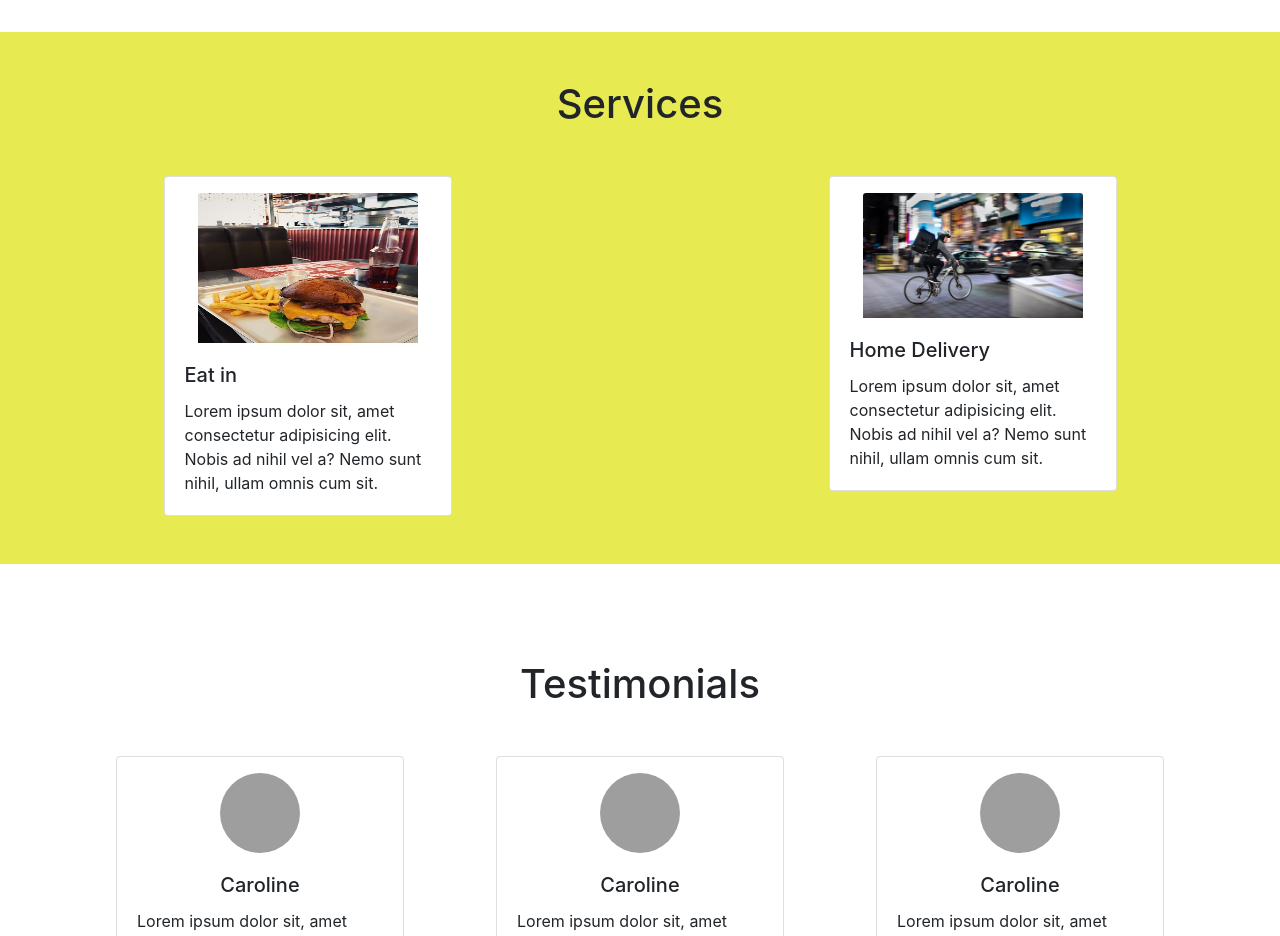
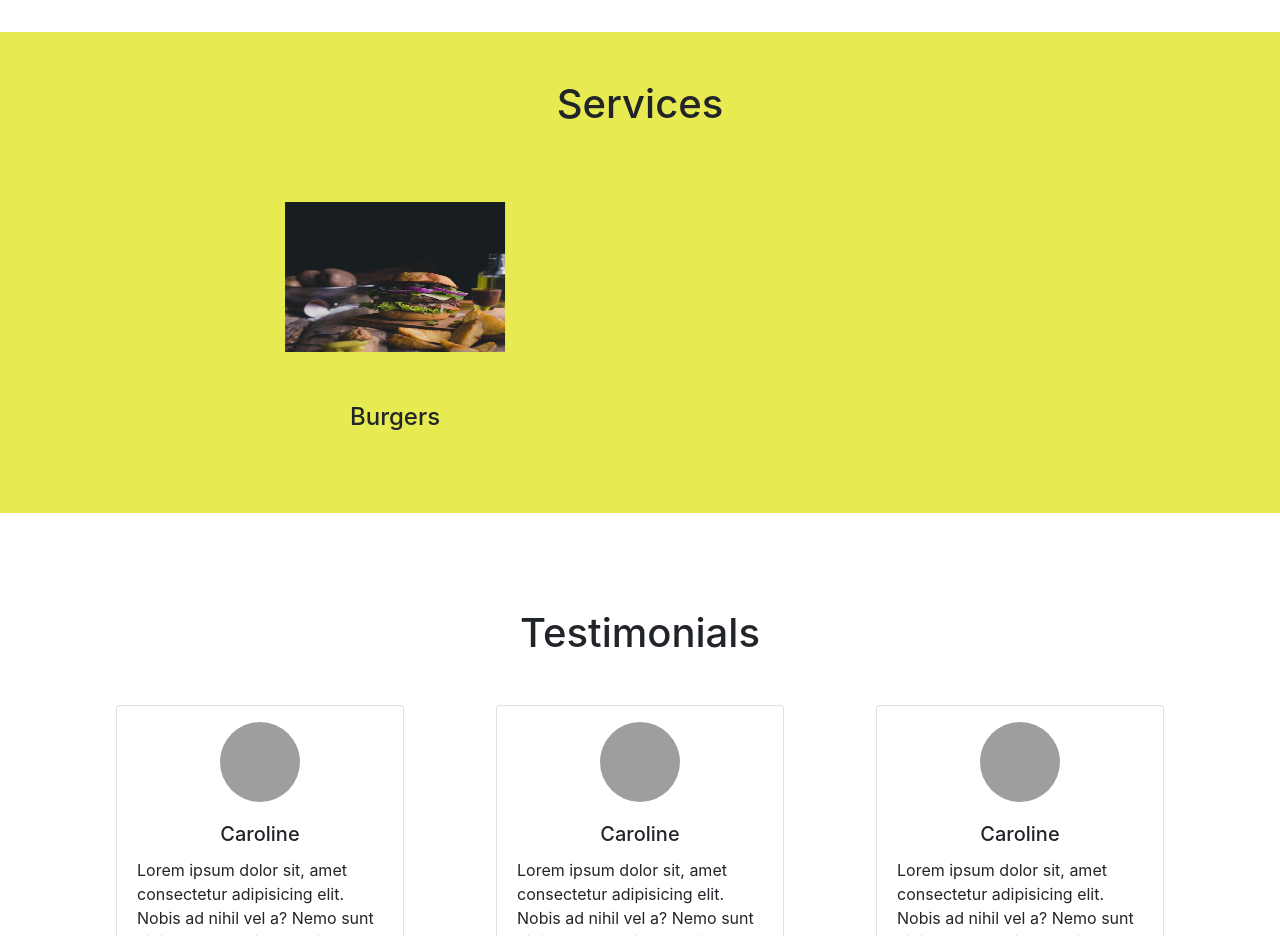
Before and after one commit to ArinzeOkorji/food-queen, a plain HTML site: page index.html in a window 1280 px wide. Shown: the part 1280-2216 px from the top of the page. Drawn offline with nearby package versions, Linux system fonts and the light colour scheme; grey boxes are pictures that could not be loaded.

Commit message:
feat: Added Foods in services

```diff
--- a/index.html
+++ b/index.html
@@ -60,7 +60,7 @@
     <div class="services py-5 mt-5" id="services">
         <div class="container">
             <h1 class="text-center">Services</h1>
-            <div class="row mt-5">
+            <!-- <div class="row mt-5">
                 <div class="col-md-5 col-12">
                     <div class="card pt-3 mx-auto mx-md-auto mb-5 mb-md-0" style="width: 18rem;">
                         <img class="card-img-top" src="img/eat-in.jpg" alt="Card image cap" />
@@ -80,6 +80,28 @@
                             <p class="card-text">
                                 Lorem ipsum dolor sit, amet consectetur adipisicing elit. Nobis ad nihil vel a? Nemo sunt nihil, ullam omnis cum sit.
                             </p>
+                        </div>
+                    </div>
+                </div>
+            </div> -->
+            <div id="carouselExampleSlidesOnly" class="carousel slide" data-ride="carousel">
+                <div class="carousel-inner">
+                    <div class="carousel-item active">
+                        <div>
+                            <img class="d-block" src="img/burgers.jpg" alt="First slide">
+                            <h4 class="text-center">Burgers</h4>
+                        </div>
+                    </div>
+                    <div class="carousel-item">
+                        <div>
+                            <img class="d-block" src="img/frech-fries.jpg" alt="Second slide">
+                            <h4 class="text-center">French Fries</h4>
+                        </div>
+                    </div>
+                    <div class="carousel-item">
+                        <div>
+                            <img class="d-block" src="img/pizza.jpg" alt="Third slide">
+                            <h4 class="text-center">Pizza</h4>
                         </div>
                     </div>
                 </div>
--- a/style.css
+++ b/style.css
@@ -73,3 +73,10 @@
 form {
     margin: 0 auto;
 }
+
+.carousel-item div {
+    height: 289px;
+    display: grid;
+    align-items: center;
+    margin-top: 40px;
+}
```
Also changed, not shown: img/burgers.jpg (added), img/frech-fries.jpg (added), img/pizza.jpg (added).
